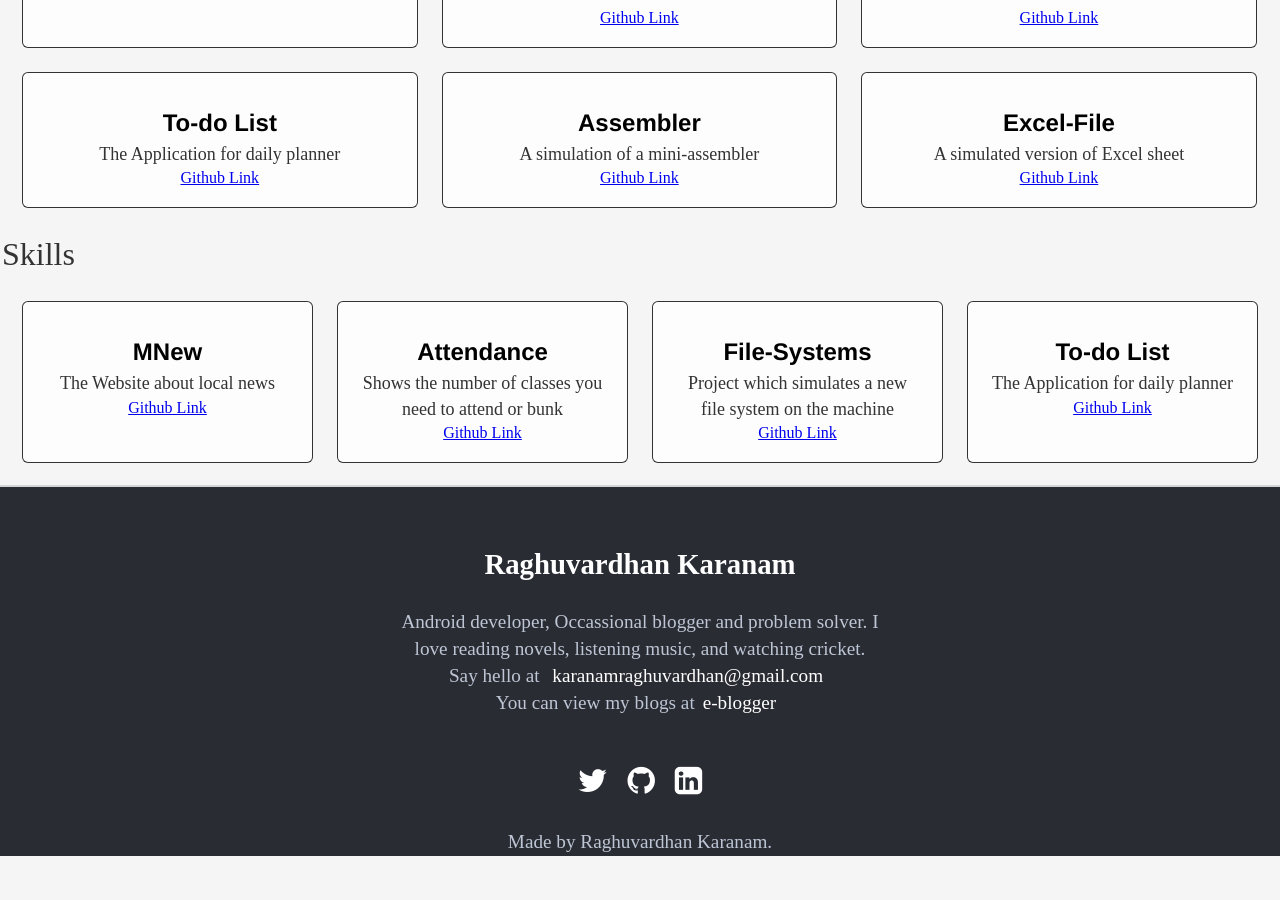
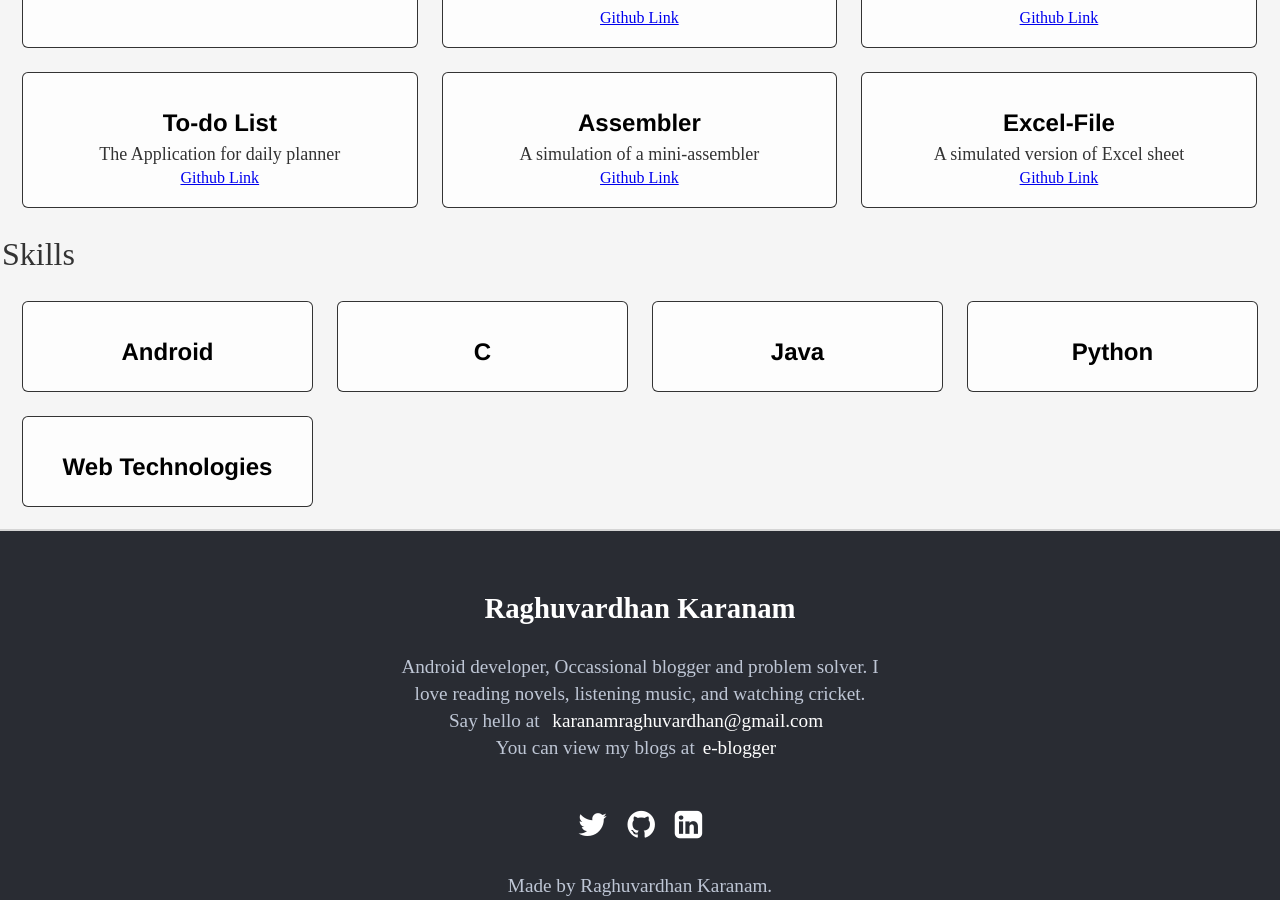
Before and after one commit to raghuvardhan/raghuvardhan.github.io, a Jekyll site: the page built from index.html, in a window 1280 px wide and 900 px high, scrolled down 709 px. Built offline with Jekyll 4.4.1, drawn with Linux system fonts in a browser that asks for light colours; before the commit the page ends 1565 px from its top, so only the background shows below that.

Commit message:
Update index.html

```diff
--- a/index.html
+++ b/index.html
@@ -55,30 +55,27 @@ title: Raghu Karanam, Android developer
 <div class="grid-container-skills">
   <div class="grid-item-skills">
       <div class="card">
-        <h1 class="projectTitle">MNew</h1>
-        <p class="description">The Website about local news</p>
-        <a href="https://github.com/raghuvardhan/MNews" title="github" target="_blank">Github Link</a>
+        <h1 class="projectTitle">Android</h1>
+      </div>
+  </div>
+  <div class="grid-item-skills">
+      <div class="card">
+        <h1 class="projectTitle">C</h1>
       </div>
   </div>
    <div class="grid-item-skills">
       <div class="card">
-        <h1 class="projectTitle">Attendance</h1>
-        <p class="description">Shows the number of classes you need to attend or bunk</p>
-        <a href="https://github.com/raghuvardhan/Attendance" target="_blank">Github Link</a>
+        <h1 class="projectTitle">Java</h1>
       </div>
   </div>
    <div class="grid-item-skills">
       <div class="card">
-        <h1 class="projectTitle">File-Systems</h1>
-        <p class="description">Project which simulates a new file system on the machine</p>
-        <a href="https://github.com/raghuvardhan/File-Systems" target="_blank">Github Link</a>
+        <h1 class="projectTitle">Python</h1>
       </div>
   </div>
    <div class="grid-item-skills">
       <div class="card">
-        <h1 class="projectTitle">To-do List</h1>
-        <p class="description">The Application for daily planner</p>
-        <a href="https://github.com/raghuvardhan/To-Do-List" target="_blank">Github Link</a>
+        <h1 class="projectTitle">Web Technologies</h1>
       </div>
   </div>
 </div>
```
